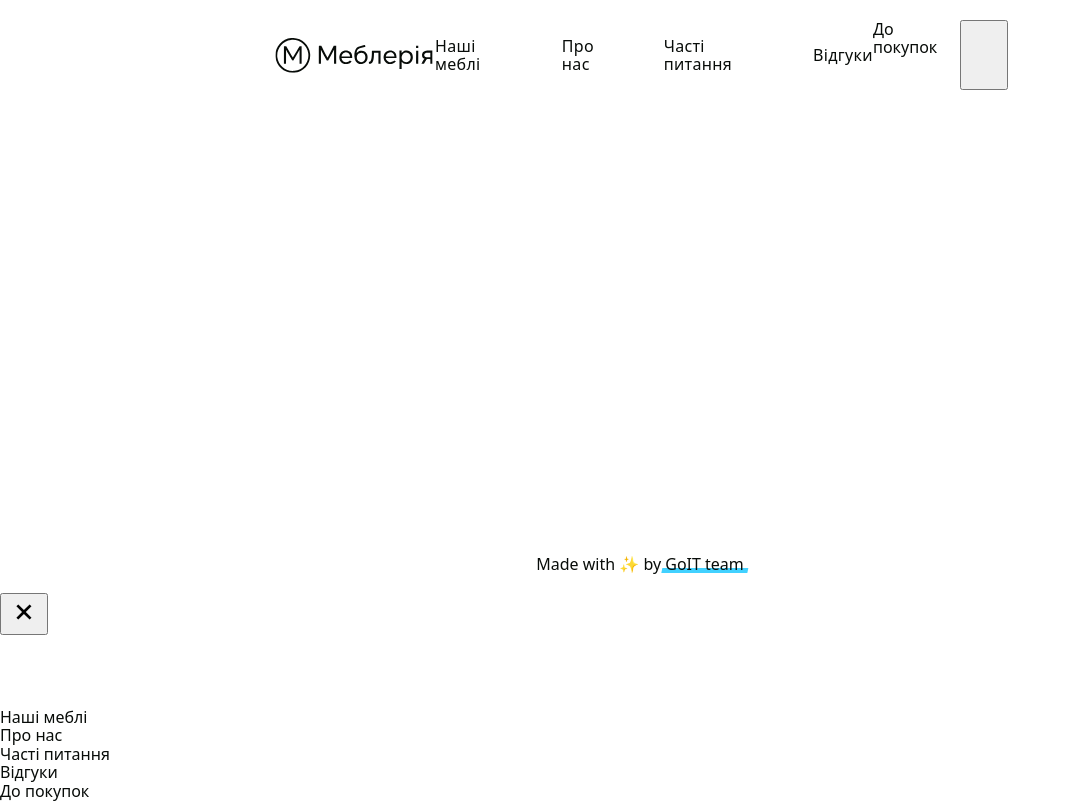
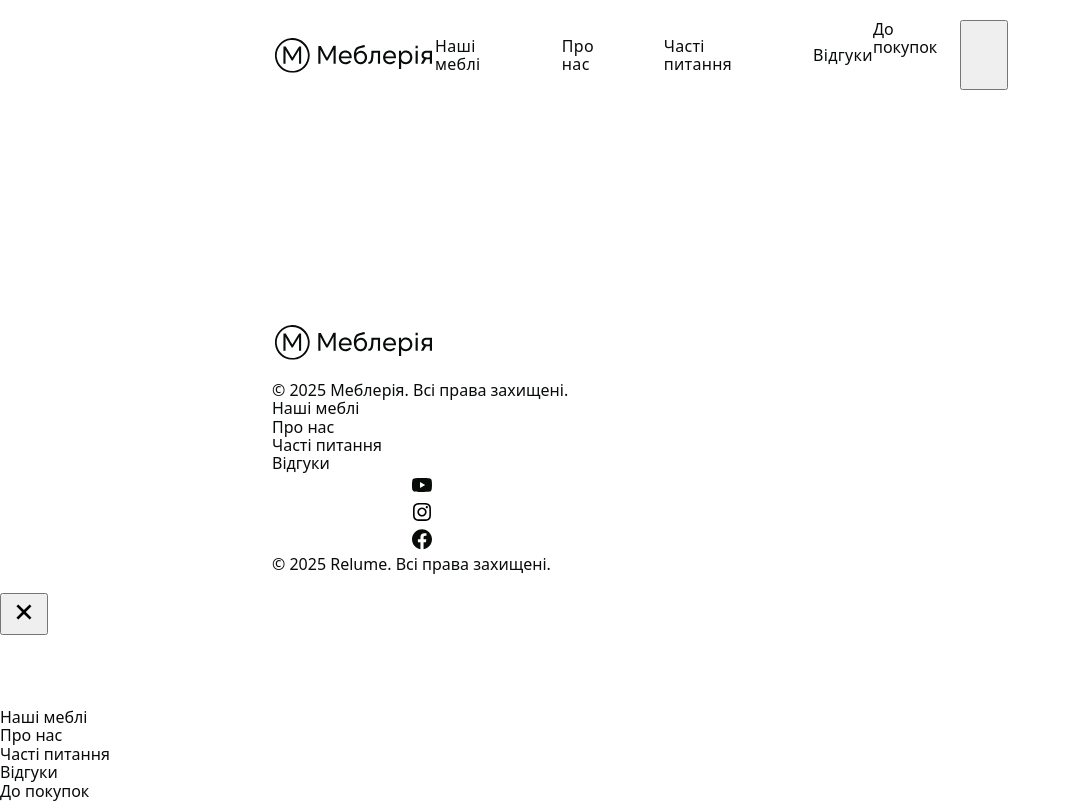
Before and after one commit to YuriyMBoyko/goit-mebleria, a plain HTML site: page index.html in a window 1280 px wide. Shown: the whole page, without its empty margins (0-1071 px from the left). Drawn offline with Linux system fonts and the light colour scheme.

Commit message:
Deploying to gh-pages from @ YuriyMBoyko/goit-mebleria@a493c3d460ab61f28747ef6856768e57958473b7 🚀

```diff
--- a/index.html
+++ b/index.html
@@ -15,21 +15,21 @@
       <nav class="header-nav">
         <a class="header-nav-logo" href="#" aria-label="Mebleria">
           <svg class="header-nav-logo-icon" width="163" height="70" aria-label="Логотип Меблерія">
-            <use href="/goit-mebleria/assets/logo-BiHOFWJ7.svg#logo"></use>
+            <use href="/goit-mebleria/assets/logo-BDzWhQyQ.svg#logo-light"></use>
           </svg>
         </a>
         <ul class="header-nav-list nav-list">
           <li class="header-nav-item">
-            <a class="header-nav-link" href="#furniture">Наші меблі</a>
+            <a class="header-nav-link nav-link" href="#furniture">Наші меблі</a>
           </li>
           <li class="header-nav-item">
-            <a class="header-nav-link" href="#about">Про нас</a>
+            <a class="header-nav-link nav-link" href="#about">Про нас</a>
           </li>
           <li class="header-nav-item">
-            <a class="header-nav-link" href="#faq">Часті питання</a>
+            <a class="header-nav-link nav-link" href="#faq">Часті питання</a>
           </li>
           <li class="header-nav-item">
-            <a class="header-nav-link" href="#feedback">Відгуки</a>
+            <a class="header-nav-link nav-link" href="#feedback">Відгуки</a>
           </li>
         </ul>
         <a href="#furniture-list" class="header-order-btn btn-primary">До покупок</a>
@@ -49,17 +49,58 @@
 
     <footer class="footer">
   <div class="container">
-    <p class="footer-desc">
-      Made with ✨ by
-      <a
-        class="footer-link"
-        href="https://goit.global/ua/"
-        target="_blank"
-        rel="noopener noreferrer"
-      >
-        GoIT team
-      </a>
-    </p>
+    <div class="container-footer">
+      <div class="footer-logo">
+        <a class="footer-logo-link" href="#" aria-label="Mebleria">
+          <svg class="footer-logo-icon" width="163" height="70" aria-label="Логотип Меблерія">
+            <use href="/goit-mebleria/assets/logo-BDzWhQyQ.svg#logo-light"></use>
+          </svg>
+        </a>
+      </div>
+      <div class="footer-credits footer-credits-desktop">© 2025 Меблерія. Всі права захищені.</div>
+      <div class="footer-nav">
+        <ul class="footer-nav-list nav-list">
+          <li class="footer-nav-item">
+            <a class="footer-nav-link nav-link" href="#furniture">Наші меблі</a>
+          </li>
+          <li class="footer-nav-item">
+            <a class="footer-nav-link nav-link" href="#about">Про нас</a>
+          </li>
+          <li class="footer-nav-item">
+            <a class="footer-nav-link nav-link" href="#about">Часті питання</a>
+          </li>
+          <li class="footer-nav-item">
+            <a class="footer-nav-link nav-link" href="#about">Відгуки</a>
+          </li>
+        </ul>
+      </div>
+      <div class="footer-social">
+        <ul class="footer-social-list">
+          <li class="footer-social-item">
+            <a class="footer-social-link social-link" href="https://youtube.com" target="_blank" rel="noopener noreferrer" aria-label="YouTube">
+              <svg class="footer-social-icon social-icon" widht="24" height="24">
+                <use href="/goit-mebleria/assets/icons-DUIX29CU.svg#youtube"></use>
+              </svg>
+            </a>
+          </li>
+          <li class="footer-social-item">
+            <a class="footer-social-link social-link" href="https://instagram.com" target="_blank" rel="noopener noreferrer" aria-label="Instagram">
+              <svg class="footer-social-icon social-icon" widht="24" height="24">
+                <use href="/goit-mebleria/assets/icons-DUIX29CU.svg#instagram"></use>
+              </svg>
+            </a>
+          </li>
+          <li class="footer-social-item">
+            <a class="footer-social-link social-link" href="https://facebook.com" target="_blank" rel="noopener noreferrer" aria-label="Facebook">
+              <svg class="footer-social-icon social-icon" widht="24" height="24">
+                <use href="/goit-mebleria/assets/icons-DUIX29CU.svg#facebook"></use>
+              </svg>
+            </a>
+          </li>
+        </ul>
+      </div>
+      <div class="footer-credits footer-credits-mobile">© 2025 Relume. Всі права захищені.</div>
+    </div>
   </div>
 </footer>
 
@@ -74,7 +115,7 @@
       <nav class="mobile-menu-nav">
         <a class="mobile-menu-nav-logo" href="#" aria-label="Mebleria">
           <svg class="mobile-menu-nav-logo-icon" width="163" height="70">
-            <use href="/goit-mebleria/assets/logo-BiHOFWJ7.svg"></use>
+            <use href="/goit-mebleria/assets/logo-BDzWhQyQ.svg"></use>
           </svg>
         </a>
         <ul class="mobile-menu-nav-list nav-list">
```
Also changed, not shown: assets/logo-BDzWhQyQ.svg (added), assets/logo-BiHOFWJ7.svg (deleted).
